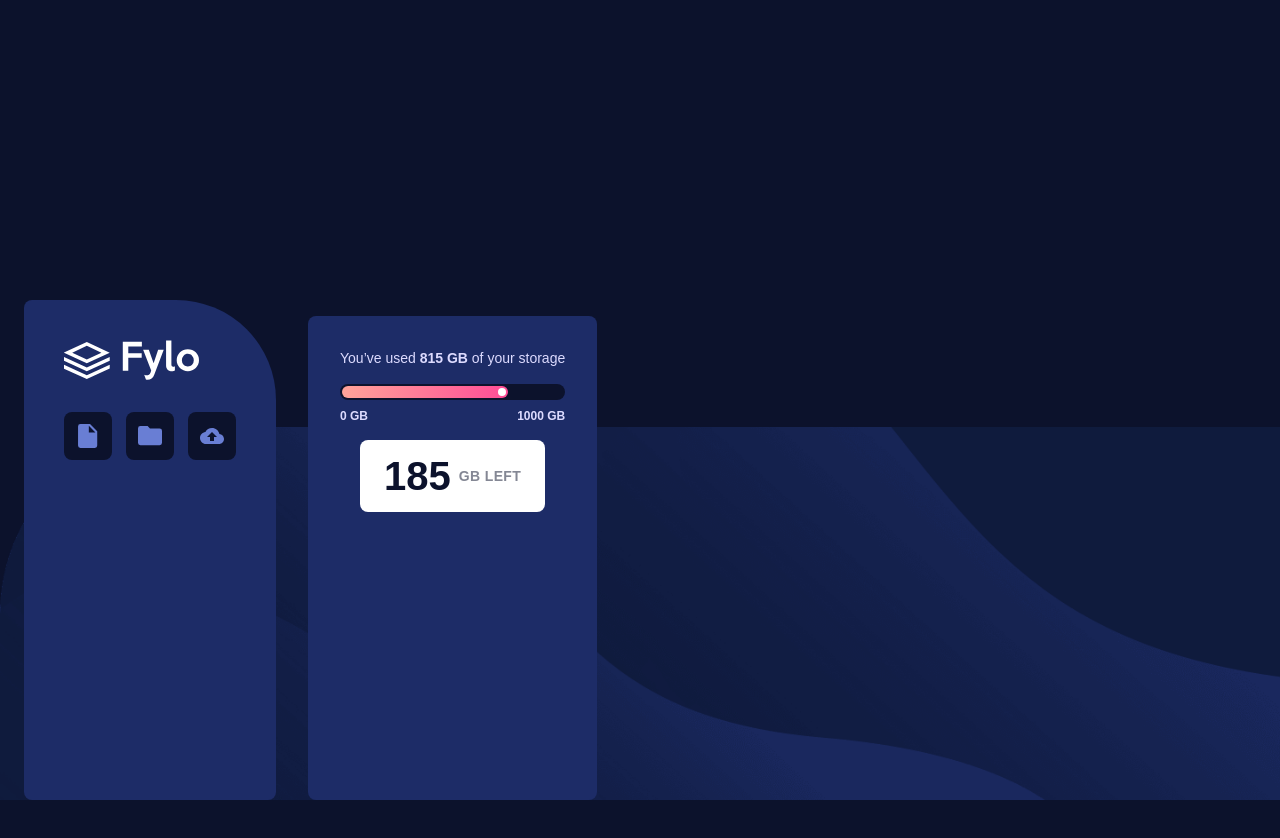
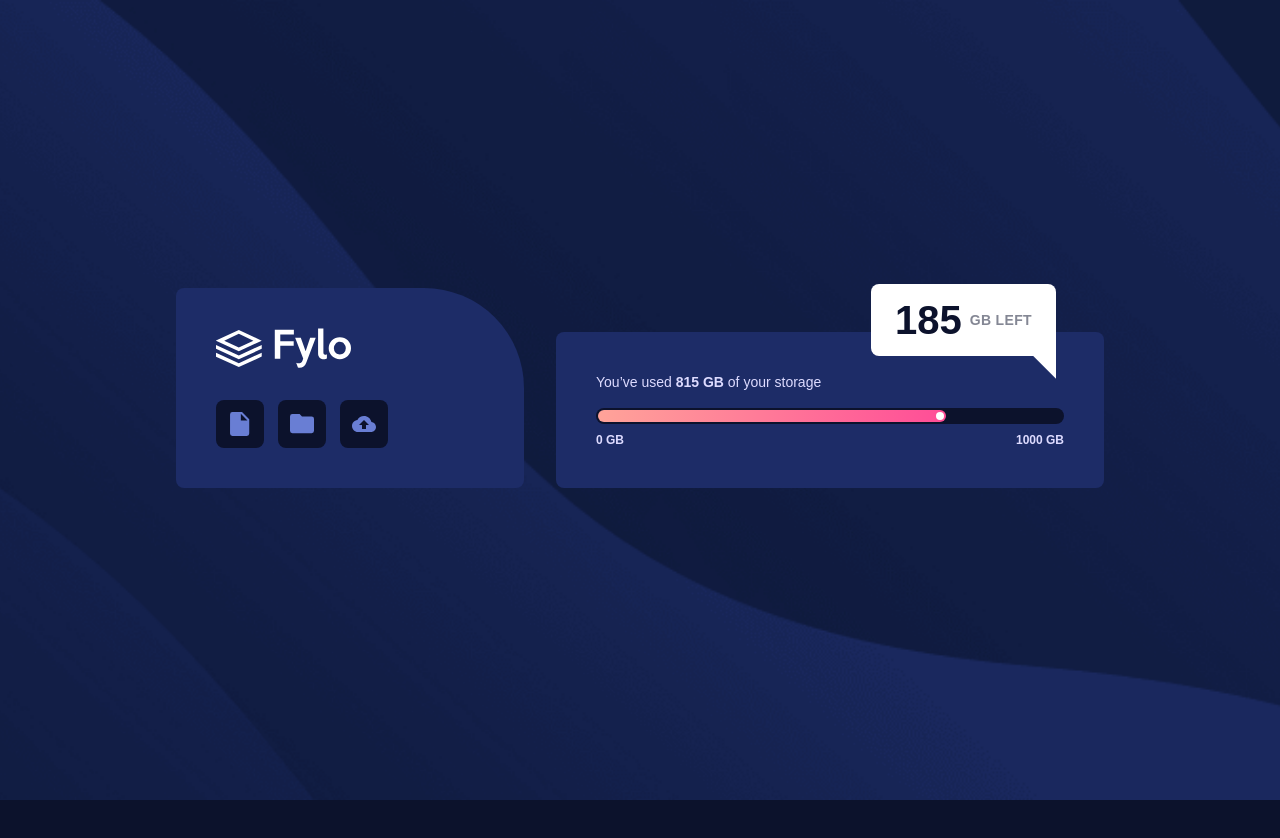
Before and after one commit to wendyhamel/fmFyloDataStorageComponent, a plain HTML site: page index.html in a window 1280 px wide. Before the commit the page ends 800 px from the top, so only its background shows below. Drawn offline with nearby package versions, Linux system fonts and the light colour scheme; a web font is replaced by a local one.

Commit message:
Responsive ans desktop styling

```diff
--- a/index.html
+++ b/index.html
@@ -17,15 +17,15 @@
   <script src="src/tailwind.config.js"></script>
 
 </head>
-<body class="antialiased bg-blue-darkest min-h-screen grid place-item-center">
+<body class="antialiased bg-blue-darkest min-h-screen md-grid md:place-items-center">
   <picture>
-    <source srcset="./images/bg-desktop.png" media="(min-width: 640px)">
-    <img class="absolute w-full h-full object-cover inset-0 md:inset-x-0 md:bottom-0 md:h-auto md:mt-auto" src="./images/bg-mobile.png" alt="blue wave background image">
+    <source srcset="./images/bg-desktop.png" media="(min-width: 768px)">
+    <img class="absolute w-full h-full object-cover inset-0 md:inset-x-0 md:bottom-0 lg:h-auto lg:mt-auto xl:h-full" src="./images/bg-mobile.png" alt="blue wave background image">
   </picture>
-  <main class="relative mx-6 space-y-4 md:flex md:gap-8">
-    <section class="bg-blue-dark p-10 rounded-tl-lg rounded-b-lg rounded-tr-[100px]">
+  <main class="relative mt-32 mx-6 space-y-4 max-w-screen-lg md:mx-auto md:space-x-0 md:flex md:gap-8 md:justify-center md:mt-72 md:px-12">
+    <section class="bg-blue-dark p-10 rounded-tl-lg rounded-b-lg rounded-tr-[100px] md:pr-32">
       <img class="col-span-full" src="./images/logo.svg" alt="Fylo logo">
-      <div class="flex gap-3.5 mt-8">
+      <div class="flex gap-3.5 mt-8 md:pr-2">
         <div class="bg-blue-darkest w-12 h-12 p-3 rounded-lg grid place-items-center">
           <img src="./images/icon-document.svg" alt="icon document">
         </div>
@@ -37,8 +37,8 @@
         </div>
       </div>
     </section>
-    <section class="relative bg-blue-dark px-8 pt-8 pb-12 text-blue-pale rounded-lg">
-      <h1 class="text-center text-sm">You’ve used <span class="font-bold">815 GB</span> of your storage</h1>
+    <section class="relative bg-blue-dark px-8 pt-8 pb-12 text-blue-pale rounded-lg md:grow md:px-10 md:py-10 md:self-end">
+      <h1 class="text-center text-sm md:text-start md:pr-8">You’ve used <span class="font-bold">815 GB</span> of your storage</h1>
       <div>
         <div class="bg-blue-darkest rounded-full p-0.5 flex flex-row mt-4 mb-2">
           <div class="bg-gradient-to-r from-gradient-start to-gradient-end rounded-full p-0.5 flex justify-end w-3/4">
@@ -50,9 +50,14 @@
           <p>1000 GB</p>
         </div>
       </div>
-      <section class="absolute flex inset-x-0 translate-y-4">
-        <p class="bg-white text-blue-darkest py-4 px-6 rounded-lg flex items-center justify-center gap-2 mx-auto">
+      <section class="absolute flex inset-x-0 translate-y-4 md:top-0 md:right-12">
+        <p class="relative bg-white text-blue-darkest py-4 px-6 rounded-lg flex items-center justify-center gap-2 mx-auto md:ml-auto md:mr-0 md:-translate-y-16">
           <span class="text-[2.5rem] leading-none font-bold">185</span><span class="text-sm text-blue-gray font-bold tracking-wide uppercase">GB Left</span>
+          <svg class="opacity-0 md:opacity-100 absolute right-0 bottom-0 w-12 h-12 text-white translate-y-6" viewBox="0 0 40 40" xmlns="http://www.w3.org/2000/svg">
+            <g id="v" transform="translate(-77, -115)" fill="currentColor">
+              <polygon id="Path" points="78.7108154 115.685974 117.710815 115.685974 117.710815 154.685974"></polygon>
+            </g>
+          </svg>
         </p>
       </section>
     </section>
```
